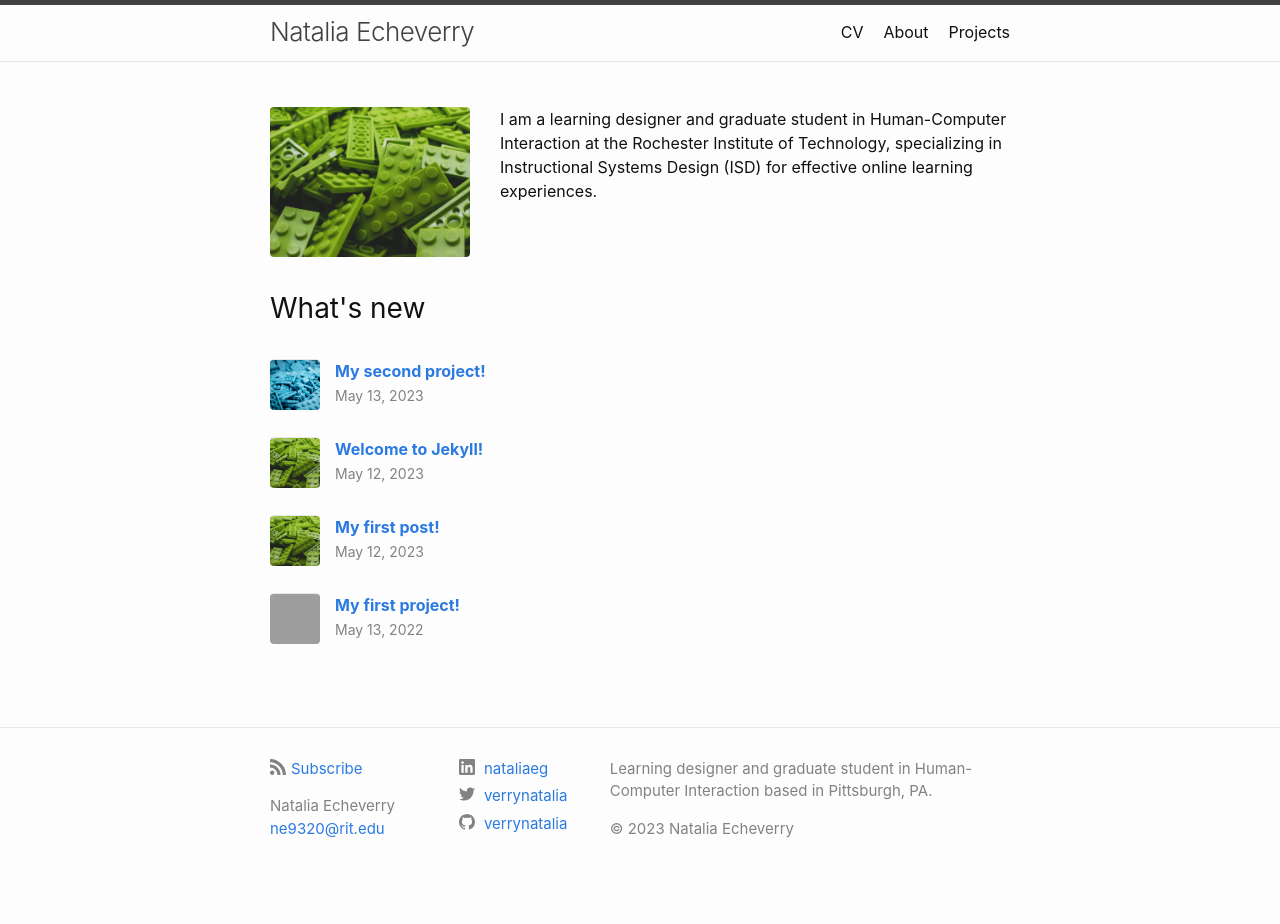
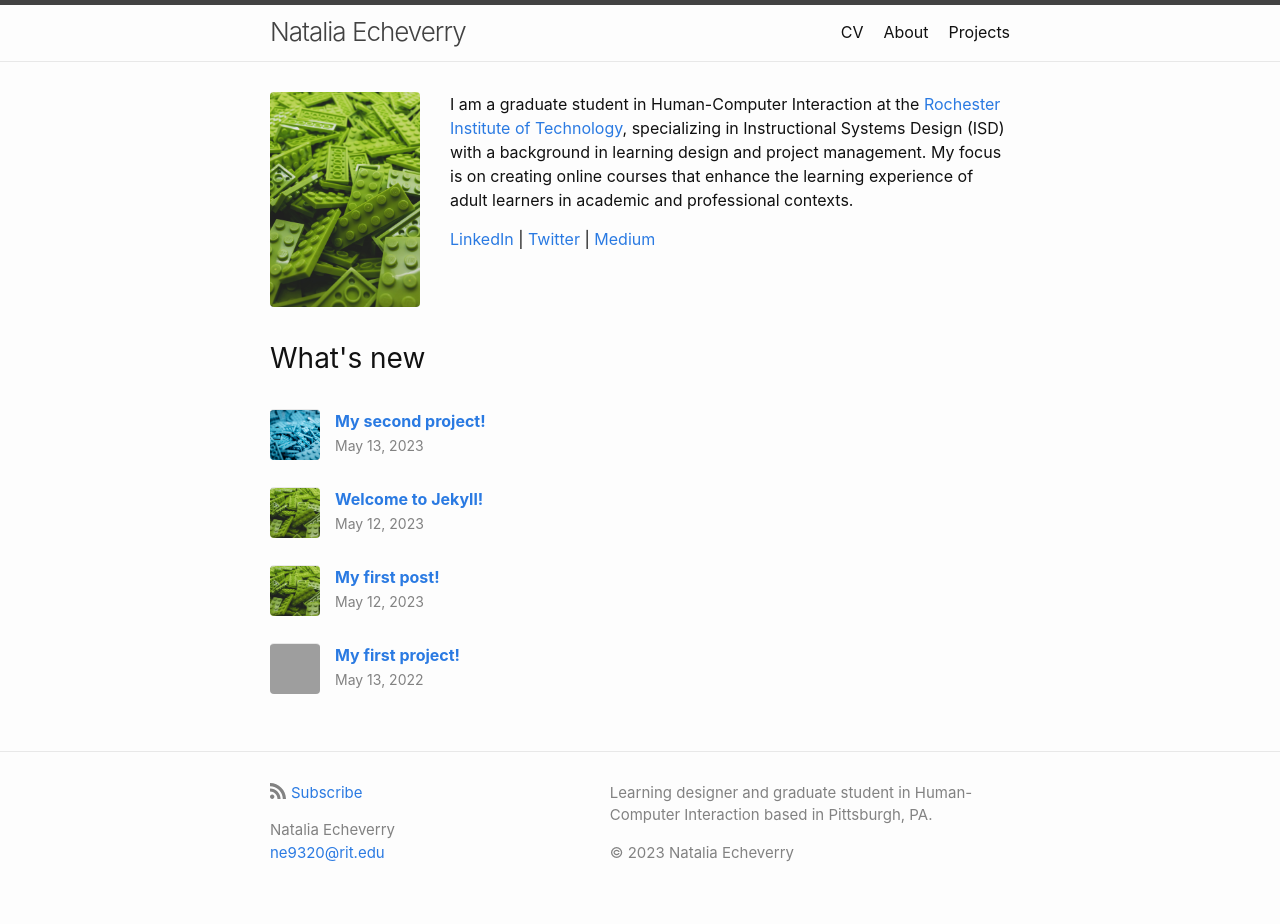
Before and after one commit to verrynatalia/verrynatalia, a Jekyll site: the page built from index.markdown, in a window 1280 px wide. Built offline with Jekyll 4.4.1, drawn with Linux system fonts in a browser that asks for light colours; before the commit the page ends 900 px from its top, so only the background shows below that; grey boxes are pictures that could not be loaded.

Commit message:
social media links intead of icons

```diff
--- a/_config.yml
+++ b/_config.yml
@@ -26,9 +26,9 @@ description: >- # this means to ignore newlines until "baseurl:"
 baseurl: "/verrynatalia" # the subpath of your site, e.g. /blog
 url: "https://verrynatalia.github.io" # the base hostname & protocol for your site, e.g. http://example.com
 
-linkedin_username: nataliaeg
-twitter_username: verrynatalia
-github_username:  verrynatalia
+# linkedin_username: nataliaeg
+# twitter_username: verrynatalia
+# github_username:  verrynatalia
 
 # Fields minima uses, but are not defaulted with the jekyll new command.
 # Author is the default for posts, the Atom feed, and is used in the footer.
--- a/_includes/footer.html
+++ b/_includes/footer.html
@@ -27,7 +27,7 @@
       </div>
 
         <div class="footer-col footer-col-2">
-          {%- include social.html -%}
+          <!-- {%- include social.html -%} -->
         </div>
 
         <div class="footer-col footer-col-3">
--- a/_sass/minima/_layout.scss
+++ b/_sass/minima/_layout.scss
@@ -15,7 +15,7 @@
   @include relative-font-size(1.625);
   font-weight: 300;
   line-height: $base-line-height * $base-font-size * 2.25;
-  letter-spacing: -0.5px;
+  letter-spacing: -1px;
   margin-bottom: 0;
   float: left;
 
@@ -174,7 +174,7 @@
  * Page content
  */
 .page-content {
-  padding: $spacing-unit*1.5;
+  padding: $spacing-unit;
   flex: 1;
 }
 
@@ -207,8 +207,6 @@
   display: block;
   @include relative-font-size(1);
 }
-
-
 
 /**
  * Posts
@@ -257,8 +255,8 @@
 }
 
 .profile-image {
-  width: 200px;
-  height: 150px;
+  width: 150px;
+  height: 215px;
   object-fit: cover;
   margin-right: $spacing-unit;
   margin-bottom: $spacing-unit;
--- a/index.markdown
+++ b/index.markdown
@@ -5,6 +5,11 @@
 layout: home
 ---
 
-<!-- ![alt text](/assets/images/default-greg-rosenke.jpg){: width="50%"} -->
+I am a graduate student in Human-Computer Interaction at the [Rochester Institute of Technology][RIT], specializing in Instructional Systems Design (ISD) with a background in learning design and project management. My focus is on creating online courses that enhance the learning experience of adult learners in academic and professional contexts.
 
-#### I am a learning designer and graduate student in Human-Computer Interaction at the Rochester Institute of Technology, specializing in Instructional Systems Design (ISD) for effective online learning experiences.
+[LinkedIn][linkedin] \| [Twitter][twitter] \| [Medium][medium]
+
+[RIT]: https://www.rit.edu/
+[linkedin]: https://www.linkedin.com/in/nataliaeg
+[twitter]: https://twitter.com/verrynatalia
+[medium]: https://medium.com/@verrynatalia
```
